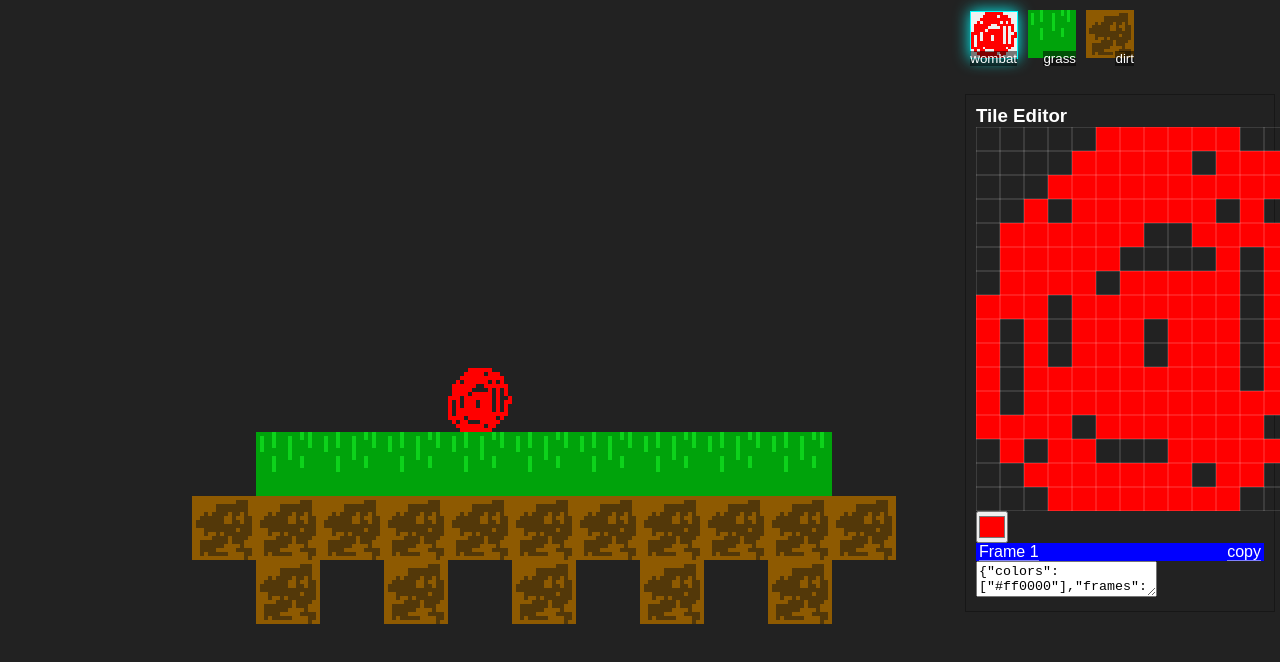
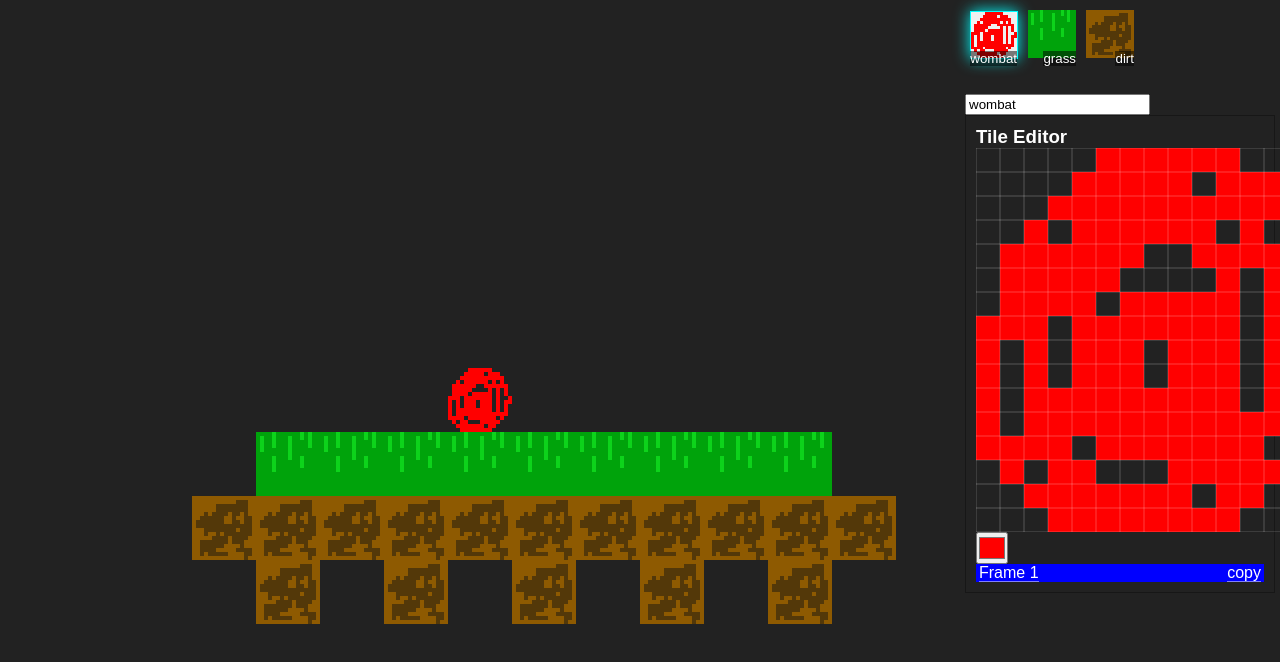
Before and after one commit to andrewmaxwell/mortal-wombat, a React (Create React App) app: page / in a window 1280 px wide. Both pictures are taken after a click on the button "wombat". Shown: the top 662 px of the page. Built offline with nearby package versions, Linux system fonts and the light colour scheme.

Commit message:
changed things

```diff
--- a/src/App.js
+++ b/src/App.js
@@ -4,6 +4,7 @@ import {init} from './game/mortalWombat';
 import './App.css';
 import {getData} from './getData';
 import {graphicToCanvas} from './utils/graphicToCanvas';
+import {assocPath} from './utils';
 
 const GameElement = ({initialState}) => {
   const canvasRef = useRef(null);
@@ -21,8 +22,7 @@ export const App = () => {
   useEffect(() => {
     getData().then((data) => {
       for (const t of Object.values(data.tiles)) {
-        t.canvas = graphicToCanvas(t.graphic);
-        t.dataURL = t.canvas.toDataURL();
+        t.canvas = graphicToCanvas(t.graphic); // TODO: do this some other way
       }
       setState(data);
     });
@@ -38,7 +38,12 @@ export const App = () => {
       <div
         style={{position: 'fixed', top: 0, left: '75%', right: 0, bottom: 0}}
       >
-        <Editor initialState={state} />
+        <Editor
+          initialState={state}
+          onChange={(path, value) => {
+            setState((s) => assocPath(path, value, s));
+          }}
+        />
       </div>
     </>
   );
--- a/src/Editor/Editor.js
+++ b/src/Editor/Editor.js
@@ -1,7 +1,8 @@
-import {useState} from 'react';
-import {TileEditor} from './TileEditor/TileEditor';
+import {useMemo, useState} from 'react';
+import {graphicToCanvas} from '../utils/graphicToCanvas';
+import {TileEditor} from './TileEditor';
 
-const TileButton = ({dataURL, description, isSelected, select}) => (
+const TileButton = ({tile, isSelected, select}) => (
   <button
     className="tileButton"
     style={{
@@ -10,36 +11,47 @@ const TileButton = ({dataURL, description, isSelected, select}) => (
     }}
     onClick={select}
   >
-    <img src={dataURL} />
-    <div>{description}</div>
+    <img
+      src={useMemo(
+        () => graphicToCanvas(tile.graphic).toDataURL(),
+        [tile.graphic]
+      )}
+    />
+    <div>{tile.description}</div>
   </button>
 );
 
-export const Editor = ({initialState}) => {
+export const Editor = ({initialState, onChange}) => {
   const [selected, setSelected] = useState();
   return (
     initialState && (
       <div style={{padding: 5}}>
         <div>
-          {Object.values(initialState.tiles).map(
-            ({id, description, dataURL}) => (
-              <TileButton
-                key={id}
-                description={description}
-                dataURL={dataURL}
-                isSelected={selected === id}
-                select={() => setSelected(id)}
-              />
-            )
-          )}
+          {Object.entries(initialState.tiles).map(([id, tile]) => (
+            <TileButton
+              key={id}
+              tile={tile}
+              isSelected={selected === id}
+              select={() => setSelected(id)}
+            />
+          ))}
         </div>
 
         {selected && (
           <div style={{margin: '30px 0'}}>
+            <input
+              value={initialState.tiles[selected].description}
+              onChange={(e) =>
+                onChange(['tiles', selected, 'description'], e.target.value)
+              }
+            />
             <TileEditor
               rows={16}
               cellSize={24}
               input={initialState.tiles[selected].graphic}
+              onChange={(newGraphic) =>
+                onChange(['tiles', selected, 'graphic'], newGraphic)
+              }
             />
           </div>
         )}
--- a/src/Editor/TileEditor/TileEditor.js
+++ b/src/Editor/TileEditor.js
@@ -1,17 +1,10 @@
 import {useCallback, useEffect, useRef, useState} from 'react';
+import {assocPath} from '../utils';
 
 /*
 TODO
-Frames
 Undo/Redo
-
 */
-
-const assocPath = ([first, ...rest], val, obj) => {
-  const copy = Array.isArray(obj) ? [...obj] : {...obj};
-  copy[first] = rest.length ? assocPath(rest, val, copy[first]) : val;
-  return copy;
-};
 
 const getColors = (frames) => {
   const vals = frames?.flat().flat();
@@ -24,7 +17,7 @@ const getColors = (frames) => {
     .map((x) => x[0]);
 };
 
-export const TileEditor = ({rows, cellSize, input}) => {
+export const TileEditor = ({rows, cellSize, input, onChange}) => {
   const ref = useRef();
   const [frames, setFrames] = useState([
     new Array(rows).fill(new Array(rows).fill(0)),
@@ -41,6 +34,16 @@ export const TileEditor = ({rows, cellSize, input}) => {
     );
     if (input.colors[0]) setColor(input.colors[0]);
   }, [input]);
+
+  const colors = getColors(frames);
+  // useEffect(() => {
+  //   onChange({
+  //     colors,
+  //     frames: frames.map((f) =>
+  //       f.map((r) => r.map((v) => colors.indexOf(v) + 1))
+  //     ),
+  //   });
+  // }, [frames]);
 
   useEffect(() => {
     const canvas = ref.current;
@@ -106,8 +109,6 @@ export const TileEditor = ({rows, cellSize, input}) => {
     [cellSize, erasing, currentFrame, color]
   );
 
-  const colors = getColors(frames);
-
   return (
     <div style={{border: '1px solid rgba(0,0,0,0.3)', padding: 10}}>
       <h3 style={{margin: 0}}>Tile Editor</h3>
@@ -124,7 +125,7 @@ export const TileEditor = ({rows, cellSize, input}) => {
         onChange={(e) => setColor(e.target.value)}
         style={{width: 32, height: 32, padding: 0}}
       />
-      {getColors(frames)
+      {colors
         .filter((c) => c !== color)
         .map((color) => (
           <button
@@ -197,7 +198,7 @@ export const TileEditor = ({rows, cellSize, input}) => {
           <a onClick={() => setCurrentFrame(i)}>Frame {i + 1}</a>
         </div>
       ))}
-      <textarea
+      {/* <textarea
         readOnly
         value={JSON.stringify({
           colors,
@@ -205,7 +206,7 @@ export const TileEditor = ({rows, cellSize, input}) => {
             f.map((r) => r.map((v) => colors.indexOf(v) + 1))
           ),
         })}
-      />
+      /> */}
     </div>
   );
 };
--- /dev/null
+++ b/src/utils.js
@@ -0,0 +1,14 @@
+export const assocPath = ([first, ...rest], val, obj) => {
+  const copy = Array.isArray(obj) ? [...obj] : {...obj};
+  copy[first] = rest.length ? assocPath(rest, val, copy[first]) : val;
+  return copy;
+};
+
+// const memoize = (func) => {
+//   const cache = {};
+//   return (...args) => {
+//     const key = JSON.stringify(args);
+//     if (cache[key] === undefined) cache[key] = func(...args);
+//     return cache[key];
+//   };
+// };
```
Also changed, not shown: src/utils/graphicToCanvas.js (+0 -9 lines), .eslintrc.js.
